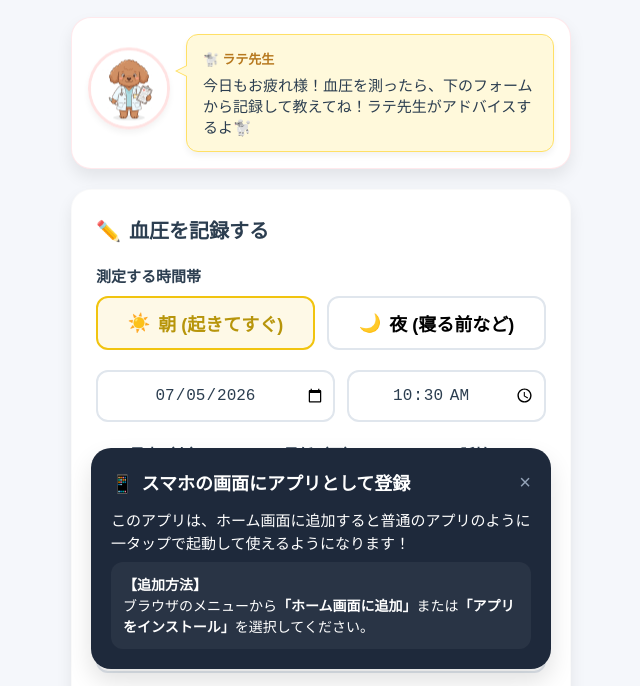
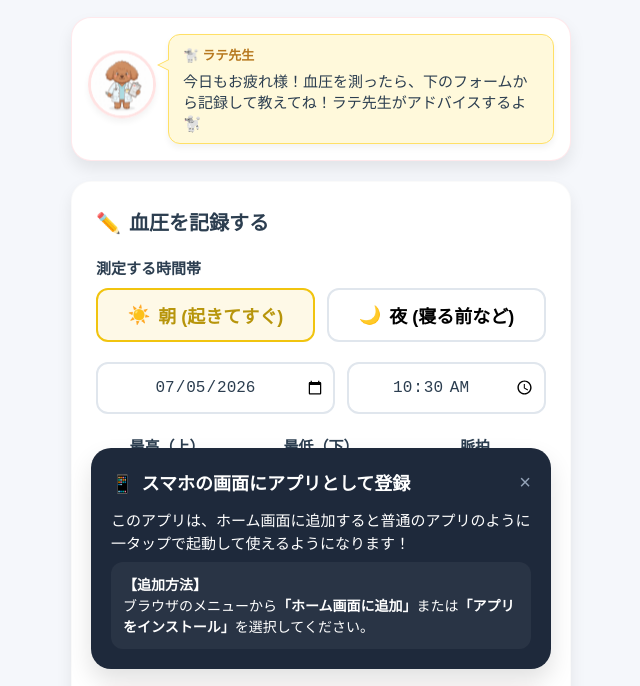
Before and after one commit to evolution3taka-ai/my-blood-pressure, a plain HTML site: page index.html in a window 1280 px wide. Shown: the part 111-797 px from the top of the page, without its empty margins (319-959 px from the left). Drawn offline with nearby package versions, Linux system fonts and the light colour scheme.

Commit message:
Add files via upload

```diff
--- a/style.css
+++ b/style.css
@@ -663,7 +663,7 @@ header p {
   transform: translateX(-50%) translateY(0);
 }
 
-/* コンシェルジュ（うさこ先生）のスタイル */
+/* コンシェルジュ（ラテ先生）のスタイル */
 .concierge-card {
   padding: 16px;
   background-color: var(--color-card-bg);
@@ -673,13 +673,13 @@ header p {
 .concierge-container {
   display: flex;
   align-items: center;
-  gap: 16px;
+  gap: 12px; /* スマホ用に余白を少し狭く */
 }
 
-/* キャラクターの画像（丸型、ふわふわ揺れる） */
+/* キャラクターの画像（丸型、ふわふわ揺れる、スマホ用に少し小さめの68pxに調整） */
 .concierge-avatar {
-  width: 82px;
-  height: 82px;
+  width: 68px;
+  height: 68px;
   border-radius: 50%;
   object-fit: cover;
   box-shadow: var(--shadow-sm);
@@ -693,18 +693,18 @@ header p {
   position: relative;
   background-color: #fff9db; /* 優しいクリーム色 */
   border-radius: var(--radius-sm);
-  padding: 14px 16px;
+  padding: 10px 14px; /* スマホ用に内側余白を少し小さく */
   flex-grow: 1;
   box-shadow: var(--shadow-sm);
   border: 1px solid #ffe066;
 }
 
-/* 吹き出しの三角（しっぽ） */
+/* 吹き出しの三角（しっぽ、位置を調整） */
 .speech-bubble::before {
   content: '';
   position: absolute;
   left: -12px;
-  top: 30px;
+  top: 24px;
   border-width: 6px 12px 6px 0;
   border-style: solid;
   border-color: transparent #ffe066 transparent transparent;
@@ -714,7 +714,7 @@ header p {
   content: '';
   position: absolute;
   left: -10px;
-  top: 30px;
+  top: 24px;
   border-width: 6px 12px 6px 0;
   border-style: solid;
   border-color: transparent #fff9db transparent transparent;
--- a/sw.js
+++ b/sw.js
@@ -1,4 +1,4 @@
-const CACHE_NAME = 'bp-tracker-v3';
+const CACHE_NAME = 'bp-tracker-v4';
 const ASSETS = [
   'index.html',
   'style.css',
```
Also changed, not shown: 1 other file.
